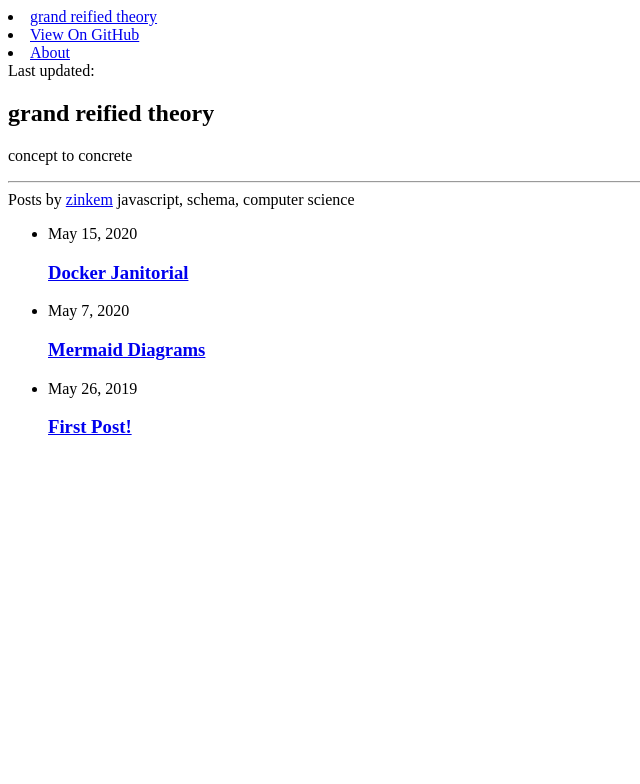
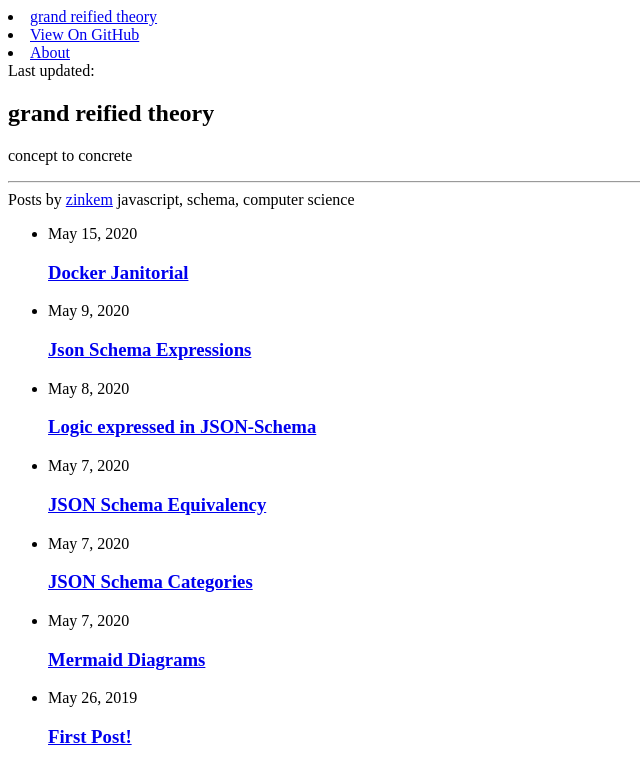
Before and after one commit to zinkem/zinkem.github.io, a Jekyll site: the page built from index.md, in a window 1280 px wide. Shown: the top 784 px of the page, without its empty margins (0-640 px from the left). Built offline with Jekyll 4.4.1, drawn with Linux system fonts in a browser that asks for light colours; some of the changed lines change nothing that is shown.

Commit message:
json schema series

````diff
--- a/_layouts/default.html
+++ b/_layouts/default.html
@@ -15,7 +15,7 @@
     <link rel="stylesheet" href="{{ '/assets/css/ie.css' | relative_url }}">
     <![endif]-->
     <meta name="viewport" content="width=device-width, initial-scale=1, user-scalable=no">
-
+    <script src="https://cdn.jsdelivr.net/npm/mermaid@8.4.0/dist/mermaid.min.js"></script>
   </head>
   <body>
       <div id="header">
--- /dev/null
+++ b/_posts/2020-05-06-json-schema-categories.md
@@ -0,0 +1,29 @@
+---
+layout: post
+title: JSON Schema Categories
+date:   2020-05-07 12:58:00 -0700
+---
+
+# Categories in JSON schema.
+
+JSON-schema is an invluable tool for providing input validation to rest APIs and other JavaScript processes. It provides a hierarchical way of organizing validation on parts of JSON objects, and builds those up into a top level schema for parsing whole objects. All objects in schema are themselves valid JSON-schema on their own.
+
+So what exactly is JSON-Schema descibing? JSON objects, right?
+
+When we write schema, we often think in terms of a few valid JSON objects we want to accept, and use some intuition based on experience to craft a schema that allows those things in, and keeps the bad things out. We are actually defining an entire set of JSON objects, and in many cases, these sets are infinite. Consider accepting an array of arbitrary size or an integer as a property in a schema.
+
+Discussions around schema are then mired in confusion, and sometimes participants are left asking what is actually being discussed? Are we discussing a concrete object, or a class of objects, what the heck is a class anyway?
+
+Well we know what a schema is. We know the syntax of the thing it's validating. But the thing its validating can take on many forms, and one must build an intuition to shape the acceptable forms.
+
+First, lets define this thing we're talking about:
+
+*A _validation set_ for a particular schema is the set of all JSON objects that pass validation of that schema. If a JSON object passes schema validation, it is a member of that schema's validation set. Every schema describes a validation set and complex schemas can broken down into subsets.*
+
+A validation set is simply the set of all objects that pass validation for a given schema. Sometimes we might refer to these as *types*, but the new term is useful to avoid confusion with the JSON-schema `type` property. JSON property types, as they are described in JSON schema, are the primitives used to build up a validation set.
+
+This idea should be natural coming from OOP languages, Java has primitives and classes are defined from primitives. Classes define sets of possible object instances. JavaScript also has it's own definition of a class, which is compatible with this view of the world.
+
+There is another word we can use from abstract algebra to describe these validation sets, *categories*.
+
+*A _Category_ for a particular schema is the set of all JSON objects that pass validation of that schema. If a JSON object passes schema validation, it is a member of set that forms a Category or many Categories. Every schema describes a Category, and its properties can be broken down into subsets of Categories.*
--- /dev/null
+++ b/_posts/2020-05-07-json-schema-equivalency.md
@@ -0,0 +1,129 @@
+---
+layout: post
+title: JSON Schema Equivalency
+date:   2020-05-07 12:58:00 -0700
+---
+
+# Equivalent Schema
+
+Schemas that describe the same Category, or validation set, are said to be equivalent.
+
+Schema can contain many extraneous properties and structures that result in different descriptions of the same sets. Consider the following:
+```json
+{
+  "type": "object",
+  "properties": {
+    "key": {
+      "type": "string",
+      "regex": "[a-Z]*"
+    },
+    "value": {
+      "type": "string"
+    }
+  }
+}
+```
+and:
+```json
+{
+  "type": "object",
+  "definitions": {
+    "key": {
+      "type": "string",
+      "regex": "[a-Z]*"
+    },
+    "value": {
+      "type": "string"
+    }
+  },
+  "allOf": [
+    { "$ref": "#/definitions/key" },
+    { "$ref": "#/definitions/value" }
+  ]
+}
+```
+Both schemas describe the same category. One schema uses the properties keyword to define object properties within a particular scope, and the other schema uses allOf to combine sub-categories into a single set.
+
+To further confuse things, these approaches can be mixed to yield a third, equivalent representation:
+```json
+{
+  "type": "object",
+  "properties": {
+    "key": {
+      "type": "string",
+      "regex": "[a-Z]*"
+    }
+  },
+  "definitions": {
+    "value": {
+      "type": "string"
+    }
+  },
+  "allOf": [
+    { "$ref": "#/definitions/value" }
+  ]
+}
+```
+We can apply many changes to a schema that do not change its category.
+
+Note the allOf operator can be nested ad infinitum, ad nauseum, without changing the underlying validation set:
+```json
+{
+  "allOf": [{
+    "allOf": [{
+      "allOf": [{
+        "allOf": [
+          { "type":"object" }
+        ]
+      }]
+    }]
+  }]
+}
+```
+No matter how many allOfs, oneOfs, anyOfs in the chain, it all reduces to:
+```json
+{ "type" : "object "}
+```
+
+This observation produces an equivalence rule:
+```javascript
+{ "allOf": [ {} ] } === {}
+```
+Applying this rule to the former schema four times produces a more elegant representation of the validation set. Is this a minimal representation of the validation set?
+
+Chains of references have a similar effect as the previous nested allOf example.
+Obesrving one `$ref` chain reveals a similar rule:
+
+```javascript
+{
+  "definitions" : {
+    "schema0": {}
+    "schema1": { "$ref": "#/definitions/schema0" },
+      ...
+    "schemaN": { "$ref": "#/definitions/schemaN-1" },
+  },
+  "$ref" : "#/definitions/schemaN"
+} === {}
+```
+Shown another way:
+```javascript
+{
+  "definitions" : {
+    "port": {
+      "type":"integer",
+      "maximumValue": 65535,
+      "minimumValue": 0
+    },
+    "tcp_port": { "$ref": "#/definitions/port" },
+    "http_port": { "$ref" ; "#/definitions/tcp_port" },
+  },
+  "$ref" : "#/definitions/http_port"
+} === {
+  "type":"integer",
+  "maximumValue": 65535,
+  "minimumValue": 0
+}
+```
+No matter how many naked references we follow, the schema is unaltered.
+
+We have established that many schema representations provide equivalent validation sets, and that rules exist to remove no-ops from the schema representation. Can a canonical schema be defined for a given validation set?
--- /dev/null
+++ b/_posts/2020-05-08-json-schema-logic.md
@@ -0,0 +1,175 @@
+---
+layout: post
+title: Logic expressed in JSON-Schema
+date: 2020-05-08 5:14:57 -0700
+---
+
+# Logic expressed in JSON-Schema
+(`{ if: {}, then: {} }` considering harmful)
+
+The allOf, oneOf, and anyOf operators can be used to manipulate schema, and by proxies schema categories by applying some generic logical operations to the schema. 'oneOf' acts like xor, 'allOf' acts like and, and 'anyOf' acts like or. This can give us a sort of intuition for how schema should operate.
+
+Assume we have the following schema that we draw our categories from. These definitions represent a set of *Terminal Symbols*. The sets defined in these terminals are guaranteed to have elements that do not contain other categories. This is important, because if a grammer is built up from properly defined terminals, we can also guarantee the process will not go on forever.
+
+In recursion, these terminals would contain the base cases.
+
+```javascript
+const schema_table = {
+  id: 'schema_table',
+  definitions: {
+    counting_number: {
+      type: 'integer'
+    },
+    conditional: {
+      type: 'boolean'
+    },
+    letters: {
+      type: 'string'
+    },
+    symbol: {
+      type: 'string',
+      regex: '[a-Z0-9]*'
+    },
+    digits: {
+      type: 'string',
+      regex: '[0-9]*'
+    },
+    word: {
+      type: 'string',
+      regex: '[a-Z]*'
+    },
+    important_words: {
+      type: 'string',
+      enum: [ 'food', 'water', 'sleep' ]
+    },
+    selected_primes: {
+      type: 'integer',
+      enum: [ 2, 3, 5, 7, 11, 13, 17, 19, 131 ]
+    },
+    selected_fibonacci: {
+      type: 'integer',
+      enum: [ 1, 2, 3, 5, 8, 13, 21 ]
+    }
+  }
+}
+```
+
+We will use these categories below with JSON-schema's operators.
+
+# oneOf
+
+exclusive choice (exclusive or)
+- only one schema is rendered, based on the passing schema
+- ambiguous parameters objects (i.e. multiple passing schemas) are errors
+- if no schema passes, this is a validation error
+
+```javascript
+const choice_schema = {
+  oneOf: [
+    { '$ref': 'schema_table#/definitions/counting_number'},
+    { '$ref': 'schema_table#/definitions/conditional'},
+    { '$ref': 'schema_table#/definitions/word'}
+  ]
+}
+```
+
+We can use any schemas we'd like in the one of, however if two schemas have overlapping sets, the overlap will be disallowed.
+
+In practice, the matching reference type can be used to provide a form of reflection to the caller: based on which schema validates, I can choose a behavior. oneOf provides a guard against ambiguous schema, this can be frustating for the user if they recieve multiple validation errors for a particular input. It may not be clear how to change the input to make it pass only one schema.
+
+Making the schemas mutually exclusive can help. Using a [type discriminator](https://swagger.io/docs/specification/data-models/inheritance-and-polymorphism/) (such as a `class` property), the most relevant error message can be passed to the user and ensures the schemas are mutually exclusive. If there is no discriminator value that matches to a discriminator in oneOf, the user can be provided a different error message that enumerates acceptable discriminator values.
+
+The next example shows a oneOf with overlapping categories.
+```javascript
+const remove_subset_schema = {
+  oneOf: [
+    { '$ref': 'schema_table#/definitions/counting_number'},
+    { '$ref': 'schema_table#/definitions/selected_primes'},
+  ]
+}
+```
+
+This filters out selected primes, this is one way to implement subtraction
+from a set. Reflection is not useful in this particular example, because only a subset of a type is allowed.
+
+Validation here provides an exclusive or, not both/all, just one. Applying this operation in chains, using intersecting schemas, will remove elements from the category.
+
+
+```javascript
+const not_intersection_schema = {
+  oneOf: [
+    { '$ref': 'schema_table#/definitions/selected_primes'},
+    { '$ref': 'schema_table#/definitions/selected_fibonacci'},
+  ]
+}
+```
+this excludes the intersection of these sets, 2, 3, 5, and 13 from passing, but it adds 7, 11, 17, 19, 131 and 1, 8, 21 into an unambiguous category. If there are fuzzy rules for processing ambiguous inputs, in this case 2, 3, 5, and 13, the input must be passed to another system for complex handling.
+
+### in summary
+
+- planned mutual exclusivity of sets is a plus, more predictable
+- a discriminator can be used to provide choice, and match behavior
+- if sets are not mutually exclusive, oneOf subtracts intersections from the provided categorys.
+
+
+# anyOf
+
+multiple choice, non exclusive (logical or)
+any number of choices can be included
+when rendering templates -- templates that do not pass the schema would not be rendered
+```javascript
+const optional_schema = {
+  anyOf: [
+    { type: 'number' },
+    { type: 'boolean' },
+    { type: 'string' }
+  ]
+}
+```
+in practice, this can be used to create validation on unions of sets
+
+anyOf is fairly forgiving... bringing sets of inputs together
+may be easy to unintentionally allow bad objects in complex schemas
+
+# allOf
+
+*impossible!*
+```javascript
+const impossible_required_schema = {
+  allOf: [
+    { type: 'number' },
+    { type: 'boolean' },
+    { type: 'string' }
+  ]
+}
+```
+Schemas listed in an "allOf" must share the same JSON type, they must pass all of the schemas listed in the array. This is a logical and applied to categories.
+```javascript
+const possible_required_schema = {
+  allOf: [
+    { '$ref': 'schema_table#/definitions/selected_fibonacci' },
+    { '$ref': 'schema_table#/definitions/selected_prime_strings' }
+  ]
+}
+```
+This allows 2, 3, 5, and 13. An intersection of sets. Inverse of set defined by not_intersection_schema.
+
+## Closing thoughts
+
+*An object is a set of key value pairs*
+  - whose values can be other sets (objects)
+  - an array can be an 'unkeyed' set
+    - a set has no duplicates
+    - is not sensitive to order, does not need to be orderable
+
+an *array* can be a *set*, a *list*, or a *tuple*
+
+
+a *list* is an
+  - unbounded array
+  - consisting of potentially many types
+  - order of types does not matter any more than the elements themselves
+
+a *tuple* is a length bounded array, with a prescribed category at each index
+
+a *dictionary* is an object with arbitrary keys, and values that belong to a particular category.
````
Also changed, not shown: _posts/2020-05-09-json-schema-expressions.md (added).
